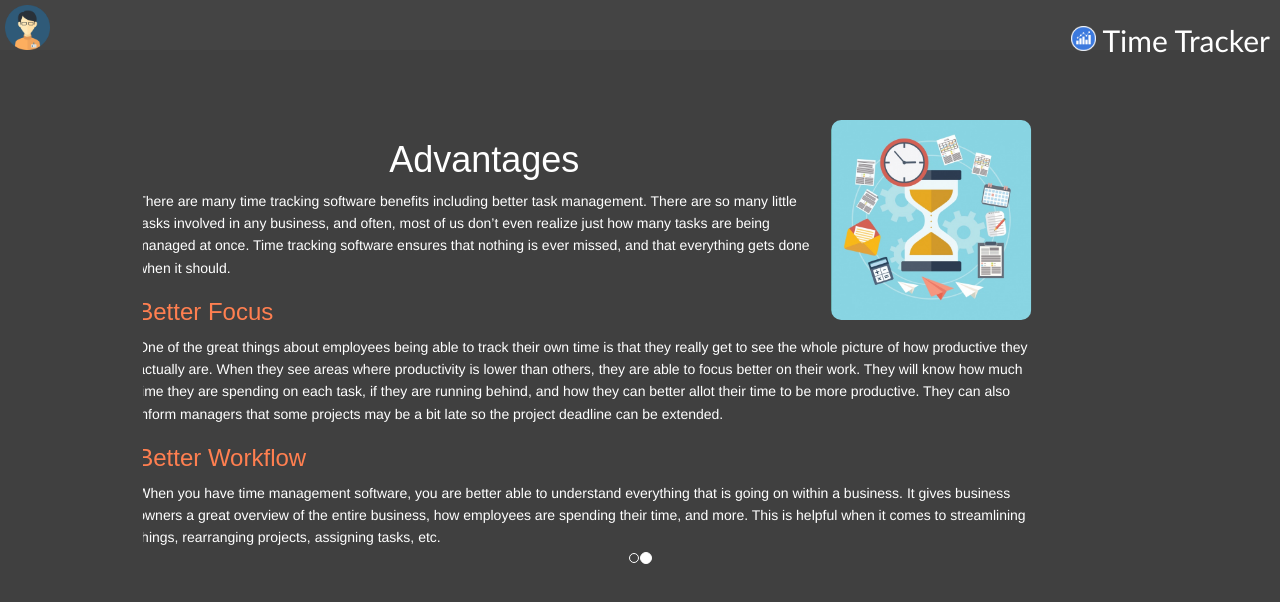
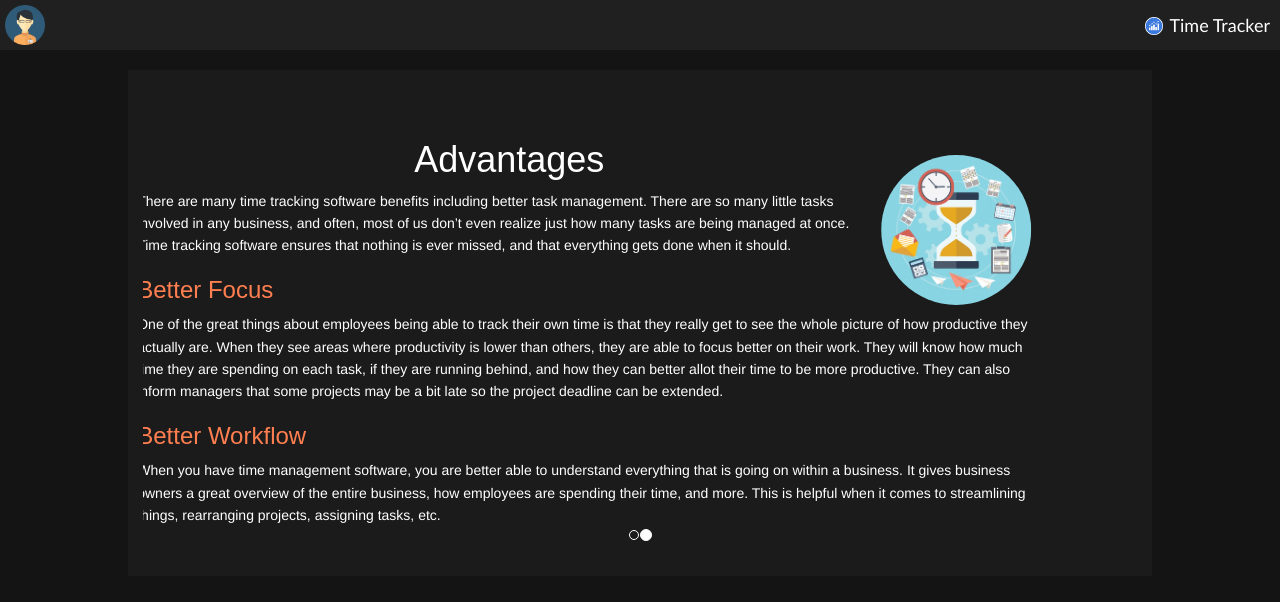
Before and after one commit to sasivardhan518/MEAN_POC, an Angular app: page /index in a window 1280 px wide. Shown: the top 602 px of the page. Built offline with nearby package versions, Linux system fonts and the light colour scheme.

Commit message:
modified changes

```diff
--- a/src/Registration/registration.component.css
+++ b/src/Registration/registration.component.css
@@ -1,7 +1,7 @@
 .container{
     width:60%;
     margin-top: 20px;
-    background-color: #3a3a3a;
+    background-color: rgb(31,31,31);
     border-radius: 5px;
     padding-bottom: 20px;
     box-shadow: 0px 2px 2px rgba(0, 0, 0, 0.3);
--- a/src/Registration/registration.component.html
+++ b/src/Registration/registration.component.html
@@ -1,6 +1,7 @@
 <div class="page-title">
     <span routerLink="" routerLinkActive="active" >Time Tracker</span>
 </div>
+<form class="form-signup">
 <div class="container">
     <div class="row">
         <div class="  col-sm-12 register-title">
@@ -9,6 +10,16 @@
             </div>
         </div>
     </div>
+    <div class="row">
+            <div class="  col-sm-12">
+                <div class="form-group input-group">
+                    <span class="input-group-addon">
+                        <i class="glyphicon glyphicon-user"></i>
+                    </span>
+                    <input id="email" type="text" class="form-control" name="email" placeholder="Email" required>
+                </div>
+            </div>
+        </div>
     <div class="row">
         <div class="col-sm-6">
             <div class="form-group input-group">
@@ -23,27 +34,18 @@
                 <span class="input-group-addon">
                     <i class="glyphicon glyphicon-pencil"></i>
                 </span>
-                <input type="text" class="form-control" id="lstName" placeholder="Last Name">
+                <input type="text" class="form-control" id="lstName" placeholder="Last Name" required>
             </div>
         </div>
     </div>
-    <div class="row">
-        <div class="  col-sm-12">
-            <div class="form-group input-group">
-                <span class="input-group-addon">
-                    <i class="glyphicon glyphicon-user"></i>
-                </span>
-                <input id="email" type="text" class="form-control" name="email" placeholder="Email">
-            </div>
-        </div>
-    </div>
+
     <div class="row">
         <div class="col-sm-6">
             <div class="form-group input-group">
                 <span class="input-group-addon">
                     <i class="glyphicon glyphicon-lock"></i>
                 </span>
-                <input type="password" class="form-control" id="pwd" placeholder="Password">
+                <input type="password" class="form-control" id="pwd" placeholder="Password" required>
             </div>
         </div>
         <div class="col-sm-6">
@@ -51,16 +53,17 @@
                 <span class="input-group-addon">
                     <i class="glyphicon glyphicon-lock"></i>
                 </span>
-                <input type="password" class="form-control" id="cnfrmPwd" placeholder="Confirm Password">
+                <input type="password" class="form-control" id="cnfrmPwd" placeholder="Confirm Password" required>
             </div>
         </div>
     </div>
     <div class="row register-buttons">
         <div class="col-sm-9">
-                <a routerLink="/login" routerLinkActive="active"  class="orange">Already have an account? Login Here!</a>
+                <button type="button" routerLink="/login" routerLinkActive="active"  class="btn btn-info">Already have an account? Login Here!</button>
         </div>
         <div class="col-sm-3">
-            <button type="button" class="btn btn-success">Register</button>
+            <button type="submit" class="btn btn-success">Register</button>
         </div>
     </div>
 </div>
+</form>
--- a/src/index/index.component.css
+++ b/src/index/index.component.css
@@ -7,7 +7,7 @@
   width: 100%;
   height: 50px;
   margin: 0;
-  background-color: #444444;
+  background-color: #222222ef;
 }
 
 .white-theme #header {
@@ -15,10 +15,11 @@
 }
 
 #user-icon img {
-  width: 50px;
-  height: 50px;
-  padding: 5px 0 0 5px;
-  float: left;
+    width: 45px;
+    height: 45px;
+    padding: 5px 0 0 5px;
+    float: left;
+    cursor: pointer;
 }
 
 #user-icon,
@@ -29,15 +30,16 @@
 
 #title {
   float: right;
-  font-size: 30px;
-  line-height: 80px;
+  font-size: 18px;
+  line-height: 50px;
   margin-right: 10px;
   font-family: 'Gill Sans', 'Gill Sans MT', Calibri, 'Trebuchet MS', sans-serif;
 }
 
 .container {
-  padding-top: 20px;
+  margin-top: 20px;
   width: 80%;
+background-color: rgb(27, 27, 27);
 }
 
 /*
@@ -68,6 +70,7 @@ color:coral;
   right: 0;
   left: 0;
   text-align: center;
+
 }
 
 p {
@@ -99,11 +102,11 @@ p {
 
 .moon {
   border-radius: 50%;
-  height: 200px;
-  width: 200px;
+  height: 150px;
+  width: 150px;
   background-image: url(../assets/time_work_2.jpg);
   background-repeat: no-repeat;
-  background-size: 200px 200px;
+  background-size: cover;
   background-color: #2badd9;
   margin:auto;
   /*float: right;
@@ -119,13 +122,14 @@ p {
 
 .square {
   background-image: url(../assets/time_work_1.jpg);
-  border-radius: 5%;
-  height: 200px;
-  width: 200px;
+  border-radius: 50%;
+  height: 150px;
+  width: 150px;
   background-repeat: no-repeat;
-  background-size: 200px 200px;
+  background-size: cover;
   background-color: #40e2ac;
   float: right;
+  margin-top:35px;
   /* shape-outside: inset(1% round 5%);
   margin-left: 20px;
   margin-bottom: 10px; */
@@ -138,11 +142,11 @@ p {
 .time-graph {
   background-image: url(../assets/time-graph-1.png);
   background-size: cover;
-  width: 25px;
-  height: 25px;
+  width: 18px;
+  height: 18px;
   padding: 5px 0px 0 5px;
   float: left;
-  margin-top: 26px;
+  margin-top: 17px;
   margin-right: 6px;
 }
 .glyphicon-th-large,.glyphicon-time{
--- a/src/login/login.component.css
+++ b/src/login/login.component.css
@@ -42,7 +42,8 @@
 {
     margin-top: 20px;
     padding: 40px 0px 20px 0px;
-    background-color: #3c3b3b;
+    border-radius: 5px;
+    background-color: rgb(31, 31, 31);
     -moz-box-shadow: 0px 2px 2px rgba(0, 0, 0, 0.3);
     -webkit-box-shadow: 0px 2px 2px rgba(0, 0, 0, 0.3);
     box-shadow: 0px 2px 2px rgba(0, 0, 0, 0.3);
--- a/src/login/login.component.html
+++ b/src/login/login.component.html
@@ -20,7 +20,7 @@
 
           <button class="btn btn-lg btn-primary btn-block" type="submit">
             Sign in</button>
-          <a href="#" class="pull-right need-help">Need help? </a>
+          <a routerLink="/index" routerLinkActive="active" class="pull-right need-help">Need help? </a>
           <span class="clearfix"></span>
         </form>
       </div>
--- a/src/styles.css
+++ b/src/styles.css
@@ -1,6 +1,6 @@
 /* You can add global styles to this file, and also import other style files */
 body{
-  background-color: #404040;
+  background-color: #141414;
   color: white;
   font-family: Arial, Helvetica, sans-serif;
   padding: 0%;
```
